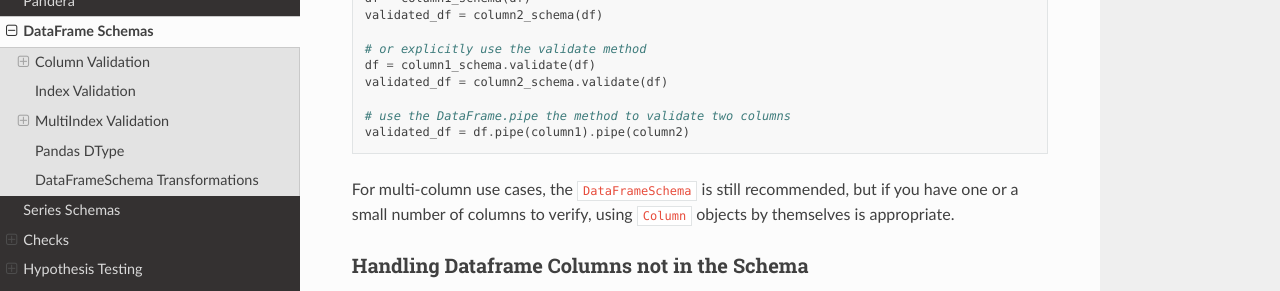
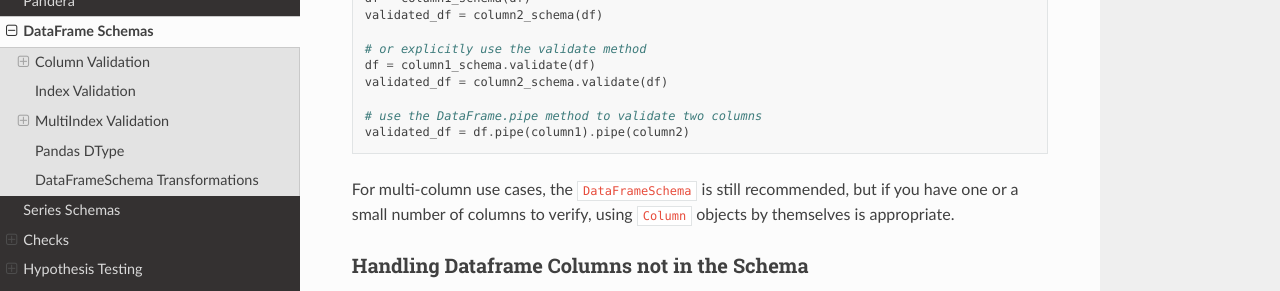
Before and after one commit to unionai-oss/pandera, a Sphinx documentation site: the page built from docs/source/dataframe_schemas.rst, in a window 1280 px wide and 900 px high, scrolled down 4110 px. Shown: the part 151-442 px from the top of the window. Built offline with Sphinx 7.4.7 and the Read the Docs theme 2.0.0, drawn with Linux system fonts in a browser that asks for light colours.

Commit message:
fix docs typo

```diff
--- a/docs/source/dataframe_schemas.rst
+++ b/docs/source/dataframe_schemas.rst
@@ -262,7 +262,7 @@ objects can also be used to validate columns in a dataframe on its own:
     df = column1_schema.validate(df)
     validated_df = column2_schema.validate(df)
 
-    # use the DataFrame.pipe the method to validate two columns
+    # use the DataFrame.pipe method to validate two columns
     validated_df = df.pipe(column1).pipe(column2)
 
 
```
